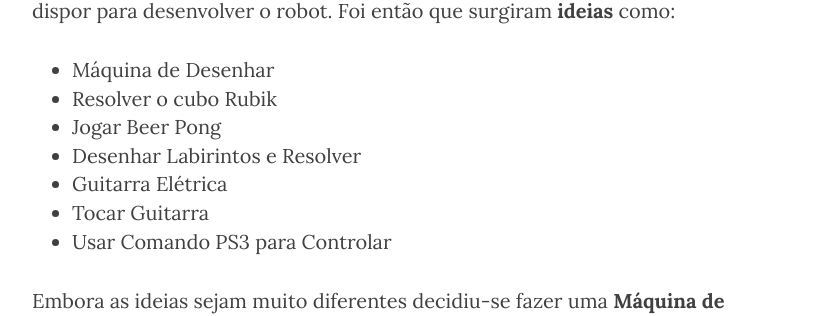
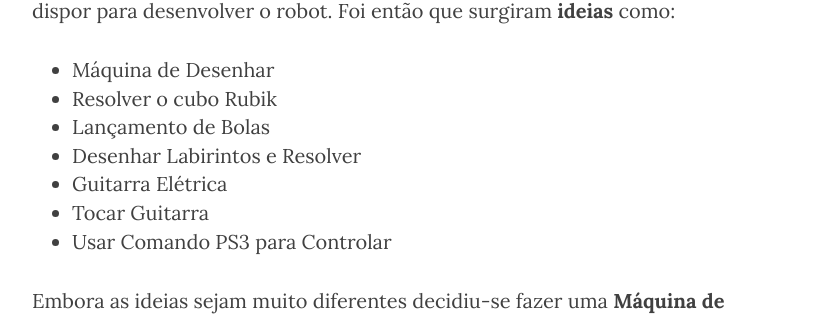
Before and after one commit to NIAEFEUP/ev3-mindstorms, a Jekyll site: the page built from _posts/2017-03-19-intro.markdown, in a window 1280 px wide and 900 px high, scrolled down 1794 px. Shown: the part 146-462 px from the top of the window, without its empty margins (233-1046 px from the left). Built offline with Jekyll 4.4.1, drawn with Linux system fonts in a browser that asks for light colours; nearby versions of some CDN libraries.

Commit message:
change beer pong to something more educational

```diff
--- a/_posts/2017-03-19-intro.markdown
+++ b/_posts/2017-03-19-intro.markdown
@@ -25,7 +25,7 @@ header-img: "img/post-bg-01.jpg"
 <ul>
   <li>Máquina de Desenhar</li>
   <li>Resolver o cubo Rubik</li>
-  <li>Jogar Beer Pong</li>
+  <li>Lançamento de Bolas</li>
   <li>Desenhar Labirintos e Resolver</li>
   <li>Guitarra Elétrica</li>
   <li>Tocar Guitarra</li>
```
